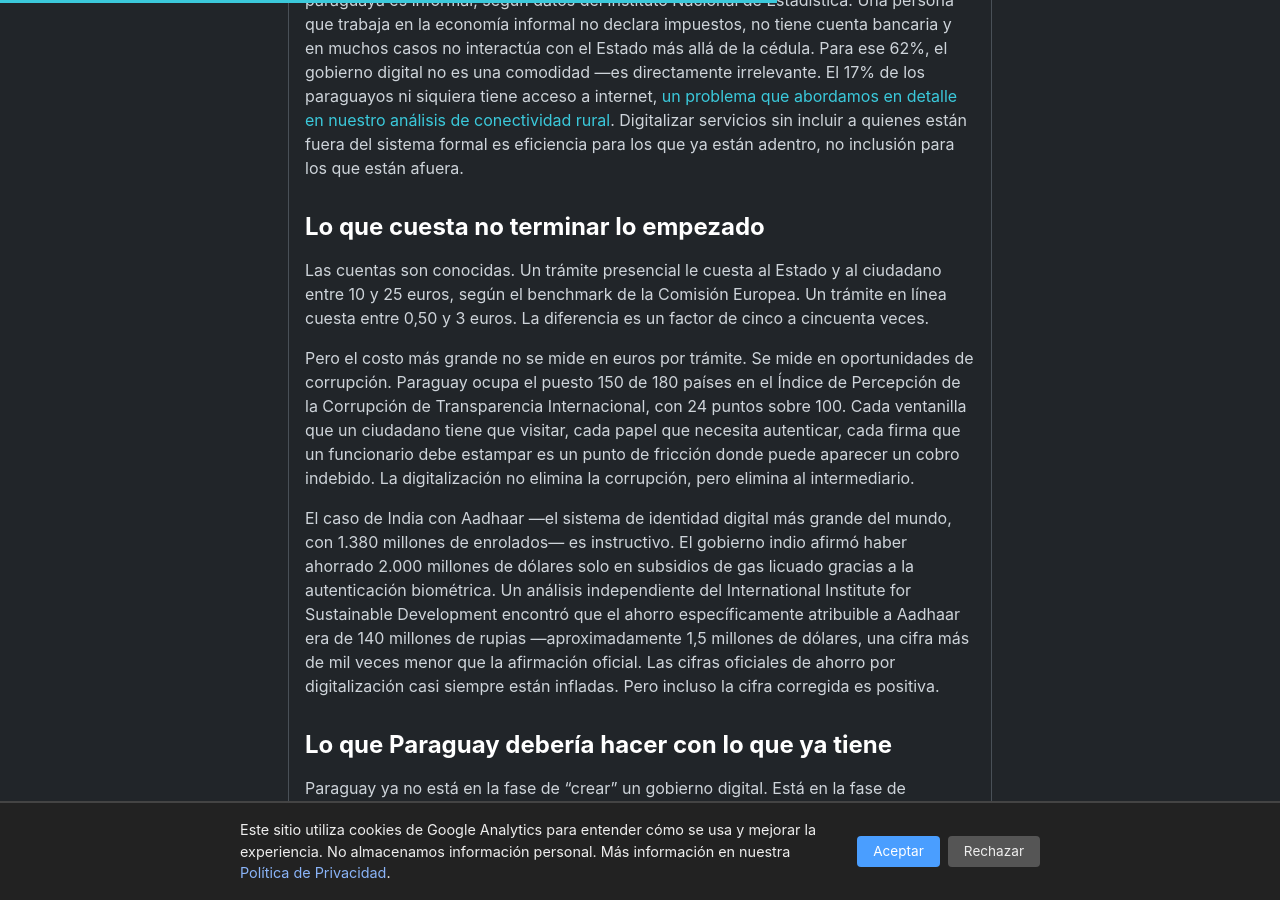
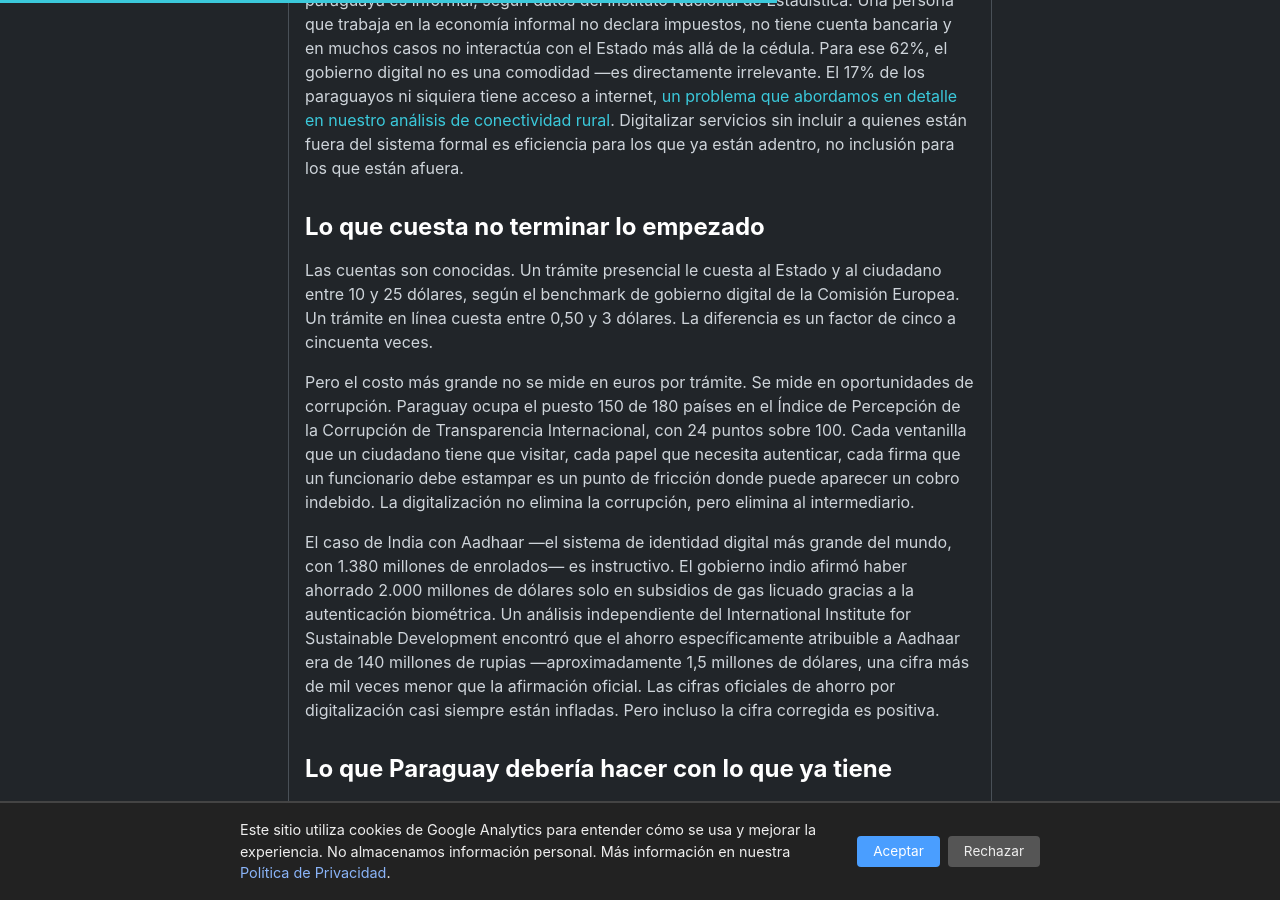
Before and after one commit to miravosqueinteresante/muchotexto.net, a Jekyll site: the page built from _posts/2026-07-16-gobierno-digital-paraguay.md, in a window 1280 px wide and 900 px high, scrolled down 3162 px. Built offline with Jekyll 4.4.1, drawn with Linux system fonts in a browser that asks for light colours.

Commit message:
Corregir moneda: euros a dolares en benchmark de costo por tramite

```diff
--- a/_posts/2026-07-16-gobierno-digital-paraguay.md
+++ b/_posts/2026-07-16-gobierno-digital-paraguay.md
@@ -48,7 +48,7 @@ El tercer cuello de botella es anterior a la tecnología. El 62% de la fuerza la
 
 ## Lo que cuesta no terminar lo empezado
 
-Las cuentas son conocidas. Un trámite presencial le cuesta al Estado y al ciudadano entre 10 y 25 euros, según el benchmark de la Comisión Europea. Un trámite en línea cuesta entre 0,50 y 3 euros. La diferencia es un factor de cinco a cincuenta veces.
+Las cuentas son conocidas. Un trámite presencial le cuesta al Estado y al ciudadano entre 10 y 25 dólares, según el benchmark de gobierno digital de la Comisión Europea. Un trámite en línea cuesta entre 0,50 y 3 dólares. La diferencia es un factor de cinco a cincuenta veces.
 
 Pero el costo más grande no se mide en euros por trámite. Se mide en oportunidades de corrupción. Paraguay ocupa el puesto 150 de 180 países en el Índice de Percepción de la Corrupción de Transparencia Internacional, con 24 puntos sobre 100. Cada ventanilla que un ciudadano tiene que visitar, cada papel que necesita autenticar, cada firma que un funcionario debe estampar es un punto de fricción donde puede aparecer un cobro indebido. La digitalización no elimina la corrupción, pero elimina al intermediario.
 
```
